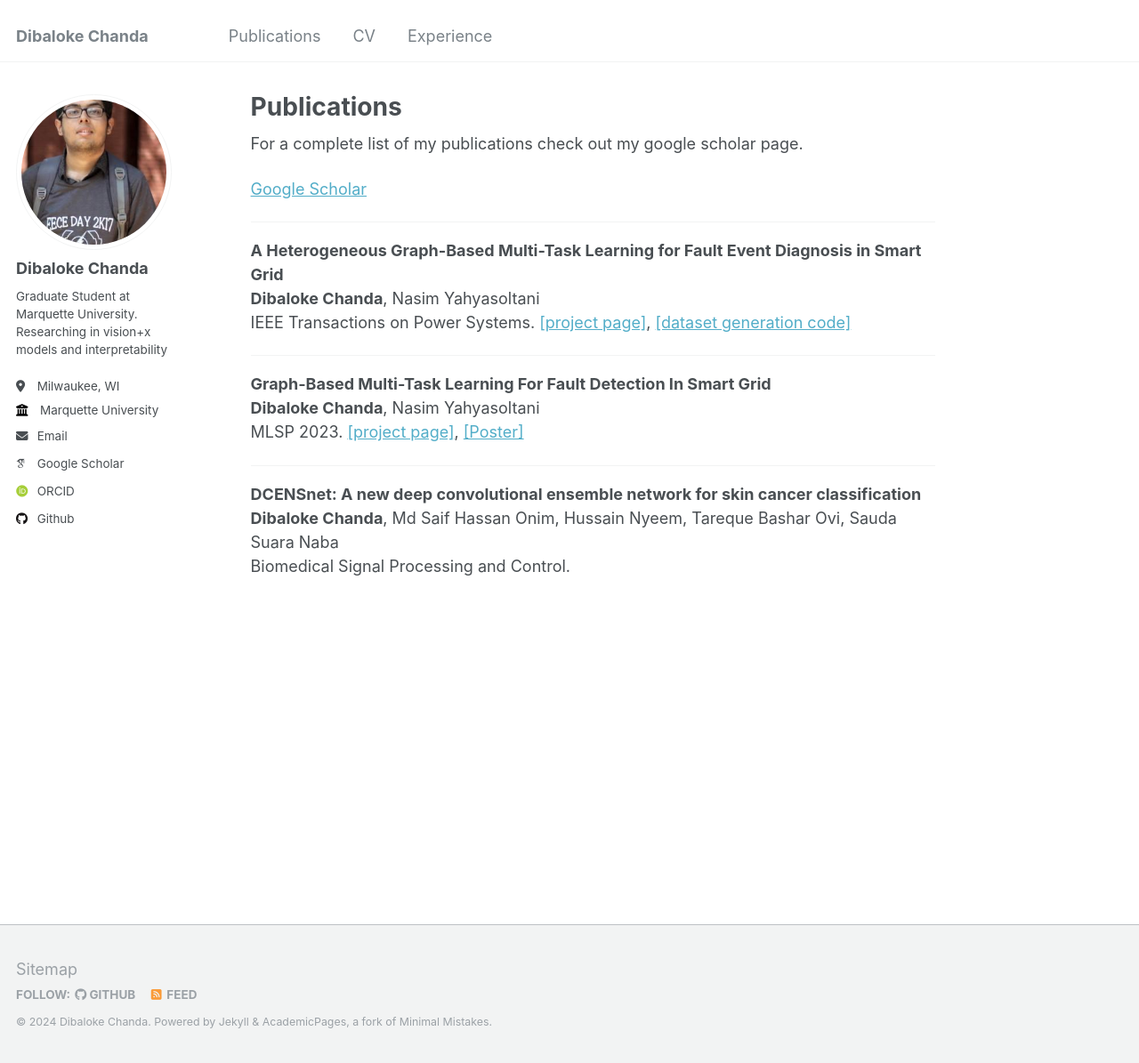
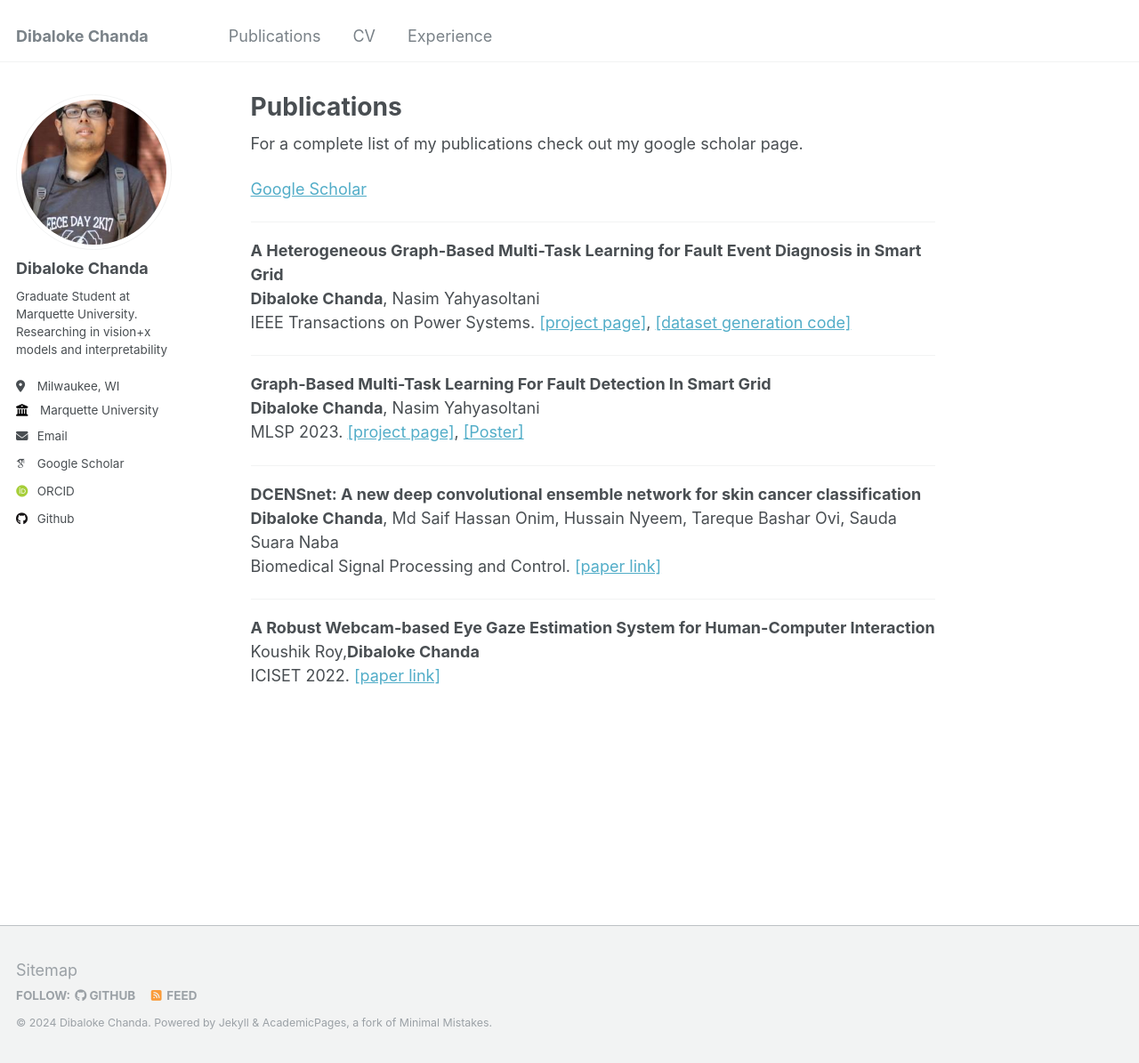
Before and after one commit to dibaloke/dibaloke.github.io, a Jekyll site: the page built from _pages/publications.md, in a window 1280 px wide and 1195 px high. Shown: the whole window at 89% size. Built offline with Jekyll 4.4.1, drawn with Linux system fonts in a browser that asks for light colours; some web fonts are replaced.

Commit message:
Update publications.md

```diff
--- a/_pages/publications.md
+++ b/_pages/publications.md
@@ -22,4 +22,9 @@ For a complete list of my publications check out my google scholar page.
 
 <b> DCENSnet: A new deep convolutional ensemble network for skin cancer classification </b>
 <br><b>Dibaloke Chanda</b>, Md Saif Hassan Onim, Hussain Nyeem, Tareque Bashar Ovi, Sauda Suara Naba
-<br>Biomedical Signal Processing and Control.
+<br>Biomedical Signal Processing and Control. [[paper link]](https://www.sciencedirect.com/science/article/pii/S1746809423011904)
+
+------
+<b> A Robust Webcam-based Eye Gaze Estimation System for Human-Computer Interaction </b>
+<br> Koushik Roy,<b>Dibaloke Chanda</b>
+<br>ICISET 2022. [[paper link]](https://ieeexplore.ieee.org/abstract/document/9775896)
```
